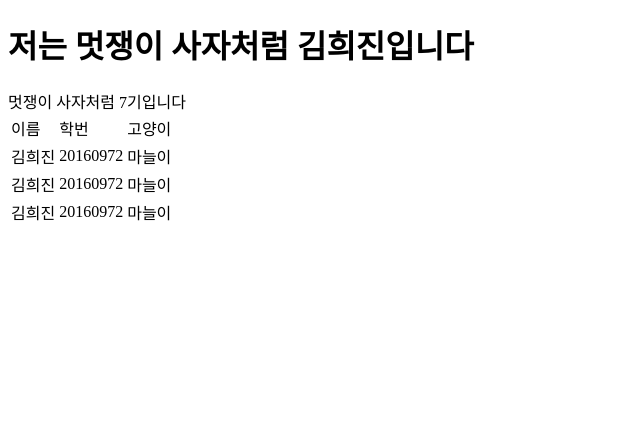
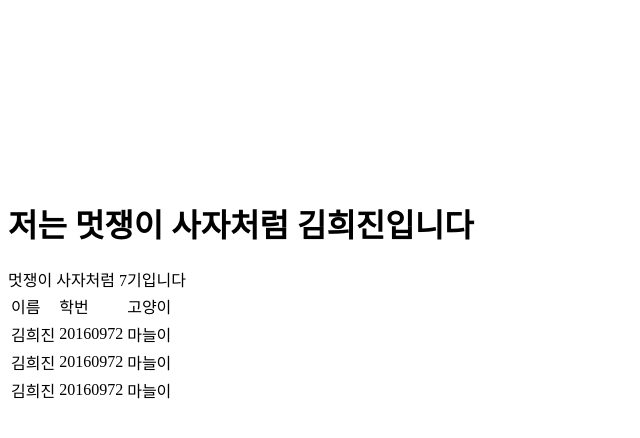
Before and after one commit to HeeJinee/Bird, a plain HTML site: page Index.html in a window 1280 px wide. Shown: the whole page, without its empty margins (0-640 px from the left). Drawn offline with Linux system fonts and the light colour scheme.

Commit message:
style.css파일추가 언니 힘들어요

```diff
--- a/Index.html
+++ b/Index.html
@@ -5,6 +5,7 @@
     <meta name="viewport" content="width=device-width, initial-scale=1.0">
     <meta http-equiv="X-UA-Compatible" content="ie=edge">
     <title>Document</title>
+    <link rel="stylesheet" href="./style.css">
 </head>
 <body>
     <h1>저는 멋쟁이 사자처럼 김희진입니다</h1>
--- /dev/null
+++ b/style.css
@@ -0,0 +1,4 @@
+body {
+
+    margin-top: 200px;
+}
```
